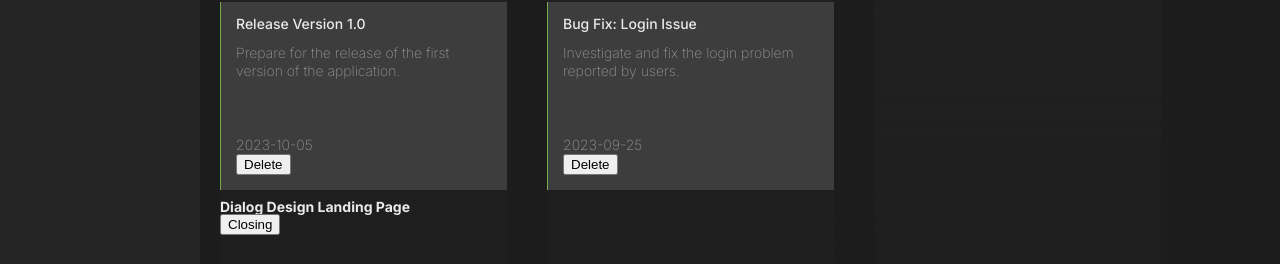
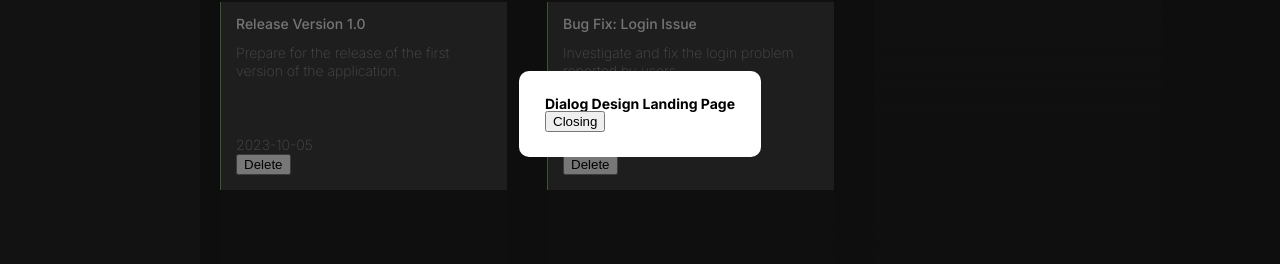
Before and after one commit to gummiz/lab-react-kanban, a React (Vite) app: page / in a window 1280 px wide. Both pictures are taken after a click on the element 363 px from the left and 184 px from the top of the page. Shown: the part 286-550 px from the top of the page. Built offline with nearby package versions, Linux system fonts and the light colour scheme.

Commit message:
detail dialog overlay added

```diff
--- a/src/components/DatailDialog.jsx
+++ b/src/components/DatailDialog.jsx
@@ -1,13 +1,17 @@
 import "../style/detaildialog.css";
 
-function DetailDialog({ isOpen, onClose, data}) {
+function DetailDialog({ isOpen, onClose, data }) {
   if (!isOpen) return null;
 
   return (
-    <>
-      <h1>Dialog {data.title} </h1>
-      <button onClick={onClose}>Closing</button>
-    </>
+
+      <div className="detaildialog">
+        <div className="detaildialog__content">
+            <h1>Dialog {data.title} </h1>
+            <button onClick={onClose}>Closing</button>
+        </div>
+      </div>
+
   );
 }
 
--- a/src/style/detaildialog.css
+++ b/src/style/detaildialog.css
@@ -0,0 +1,25 @@
+.detaildialog {
+    height: 100%;
+    width: 100%;
+    left: 50%;
+    top:50%;
+    transform: translate(-50%, -50%);
+    position: absolute;
+    background-color: rgb(0, 0, 0, 0.5);
+    display: flex;
+    align-Items: center;
+    justify-content: center;
+}
+
+.detaildialog__content {
+    background: white;
+    color: black;
+    height: 150;
+    width: 240;
+    margin: auto;
+    padding: 2%;
+    /* border: 2px solid #000; */
+    border-radius: 10px;
+    box-shadow: 2px solid black;
+
+}
```
